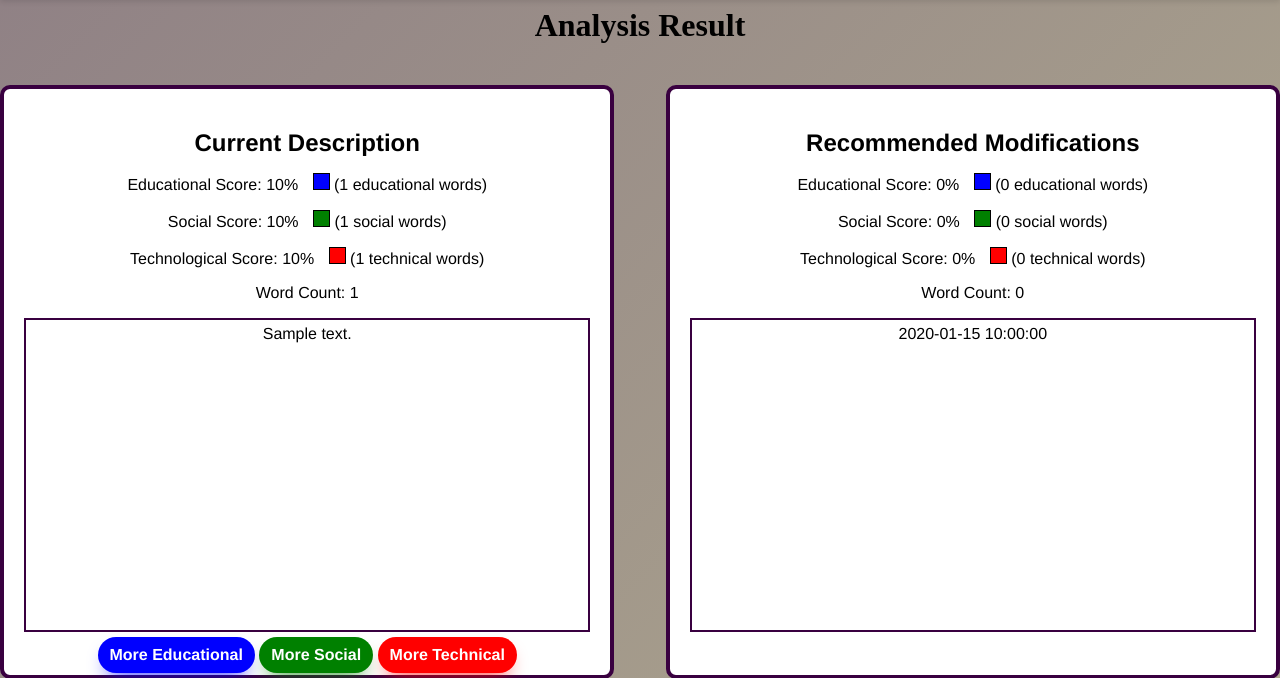
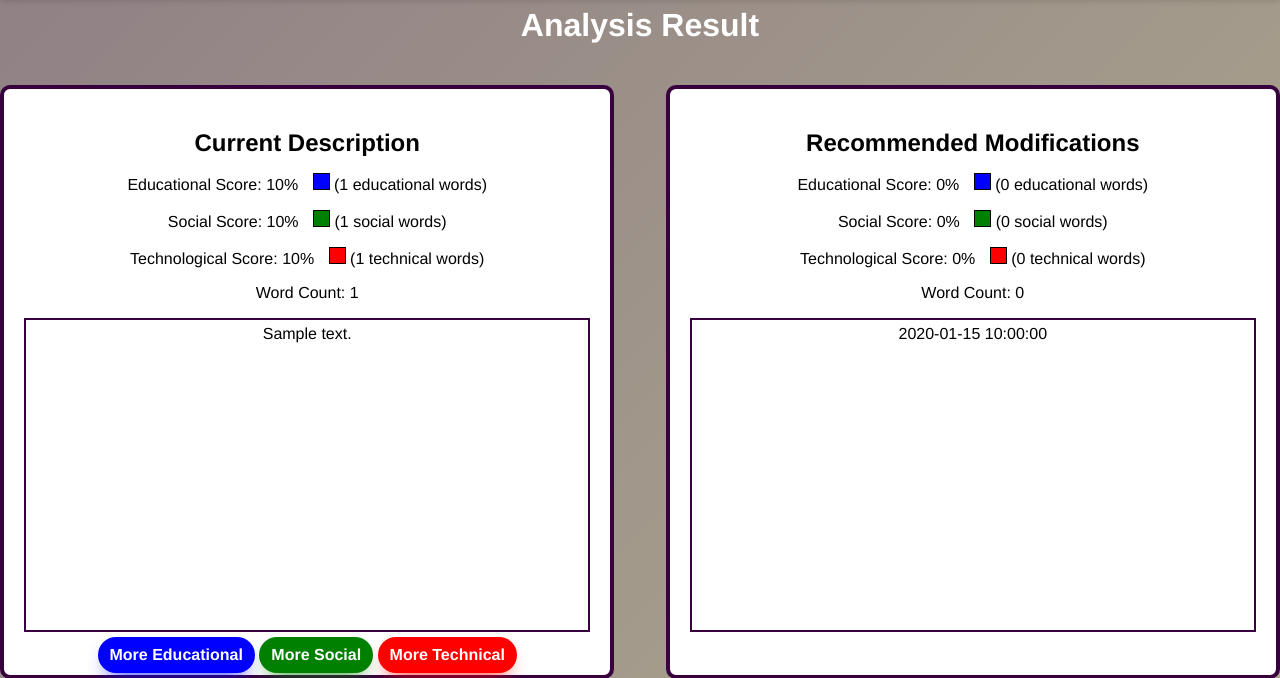
Before and after one commit to DanielGiedraitis/4th-Year-Project, a Flask app: template templates/result.html in a window 1280 px wide. Shown: the part 58-736 px from the top of the page. Run offline with Flask 3, Linux system fonts and the light colour scheme; the template is opened without the code that fills it: most values are stand-ins (such as "Sample title", 1, 10 or a date in 2020); parts of the project's set-up code (start-up, migrations or seed data) failed here and were passed over.

Commit message:
Updated css tag for heading

```diff
--- a/static/style.css
+++ b/static/style.css
@@ -94,7 +94,7 @@ form textarea {
 }
 
 /* Title for index.html page */
-.course-description {
+.heading-description {
     color: white;
     font-weight: bold;
     font-family: Helvetica;
--- a/templates/index.html
+++ b/templates/index.html
@@ -22,7 +22,7 @@
     </div>
     <div class="d-flex flex-column justify-content-center w-100 h-100">
         <div class="container">
-            <h1 class="course-description">Select or Enter a Course Description</h1>
+            <h1 class="heading-description">Select or Enter a Course Description</h1>
             <form action="/analyze" method="post">
                 <!-- Dropdowns container -->
                 <div class="dropdown-container">
--- a/templates/result.html
+++ b/templates/result.html
@@ -21,7 +21,7 @@
         </ul>
     </div>
     <div class="container result-container">
-        <h1>Analysis Result</h1>
+        <h1 class="heading-description">Analysis Result</h1>
 
         <!-- Container for the current description -->
         <div class="description-container">
```
